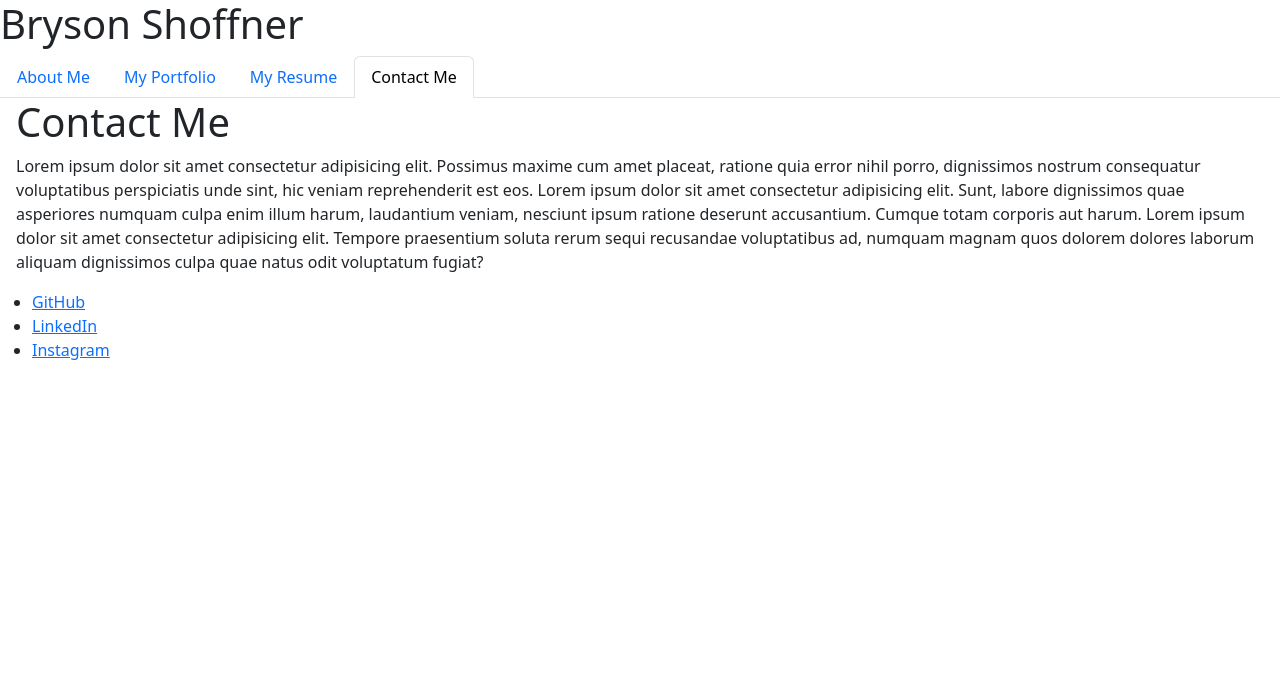
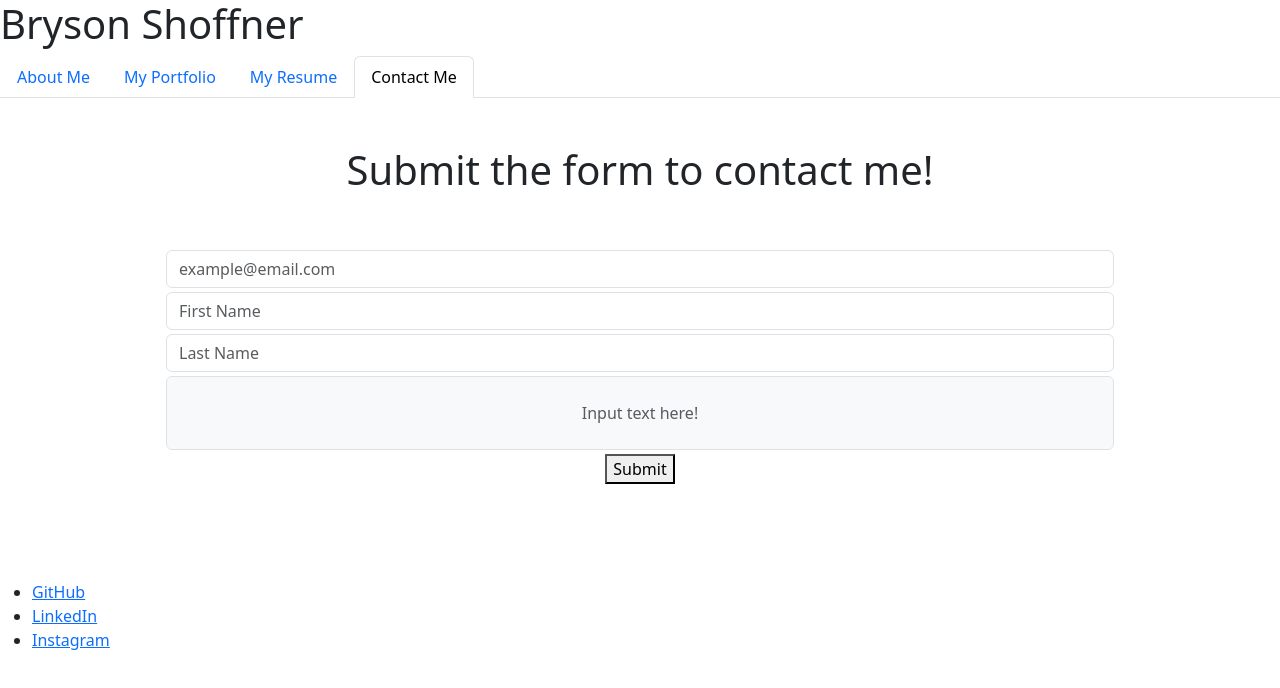
Before and after one commit to Bryson987081/react-portfolio-challenge, a React (Vite) app: page /Contact in a window 1280 px wide. Shown: the top 688 px of the page. Built offline with nearby package versions, Linux system fonts and the light colour scheme.

Commit message:
added form to contact page

```diff
--- a/src/pages/Contact.jsx
+++ b/src/pages/Contact.jsx
@@ -1,10 +1,87 @@
+import { useState } from "react";
+
+function validateEmail(email) {
+    const re = /^(([^<>()[\]\\.,;:\s@"]+(\.[^<>()[\]\\.,;:\s@"]+)*)|(".+"))@((\[[0-9]{1,3}\.[0-9]{1,3}\.[0-9]{1,3}\.[0-9]{1,3}\])|(([a-zA-Z\-0-9]+\.)+[a-zA-Z]{2,}))$/;
+    return re.test(String(email).toLowerCase());
+}
+
 export default function Contact() {
+    const [firstName, setFirstName] = useState('');
+    const [lastName, setLastName] = useState('');
+    const [email, setEmail] = useState('');
+    const [text, setText] = useState('');
+
+    const handleInputChange = (e) => {
+        const { target } = e;
+        const inputType = target.name;
+        const inputValue = target.value;
+
+        if (inputType === 'email') {
+            setEmail(inputValue);
+        } else if (inputType === 'firstName') {
+            setFirstName(inputValue);
+        } else if (inputType === 'lastName') {
+            setLastName(inputValue);
+        } else if (inputType === 'text') {
+            setText(inputValue);
+        }
+    };
+
+    const handleFormSubmit = (e) => {
+        e.preventDefault();
+
+        if (!validateEmail(email)) {
+            alert('Invalid Email');
+            return;
+        }
+
+        setFirstName('');
+        setLastName('');
+        setEmail('');
+        setText('');
+        alert(`Thank you ${firstName}!  I look forward to speaking to you!`)
+    };
+
     return (
-        <div>
-            <h1>Contact Me</h1>
-            <p>
-                Lorem ipsum dolor sit amet consectetur adipisicing elit. Possimus maxime cum amet placeat, ratione quia error nihil porro, dignissimos nostrum consequatur voluptatibus perspiciatis unde sint, hic veniam reprehenderit est eos. Lorem ipsum dolor sit amet consectetur adipisicing elit. Sunt, labore dignissimos quae asperiores numquam culpa enim illum harum, laudantium veniam, nesciunt ipsum ratione deserunt accusantium. Cumque totam corporis aut harum. Lorem ipsum dolor sit amet consectetur adipisicing elit. Tempore praesentium soluta rerum sequi recusandae voluptatibus ad, numquam magnam quos dolorem dolores laborum aliquam dignissimos culpa quae natus odit voluptatum fugiat?
-            </p>
+        <div className="m-6 p-5 container text-center">
+            <h1>Submit the form to contact me!</h1>
+            <form className="form p-5" onSubmit={handleFormSubmit}>
+                <input
+                    className="mb-1 form-control"
+                    value={email}
+                    name="email"
+                    onChange={handleInputChange}
+                    type="email"
+                    placeholder="example@email.com"
+                />
+                <input
+                    className="mb-1 form-control"
+                    value={firstName}
+                    name="firstName"
+                    onChange={handleInputChange}
+                    type="text"
+                    placeholder="First Name"
+                />
+                <input
+                    className="mb-1 form-control"
+                    value={lastName}
+                    name="lastName"
+                    onChange={handleInputChange}
+                    type="text"
+                    placeholder="Last Name"
+                />
+                <input
+                    className="mb-1 p-4 input-group-text form-control"
+                    value={text}
+                    name="text"
+                    onChange={handleInputChange}
+                    type="text"
+                    placeholder="Input text here!"
+                />
+                <button type="submit">
+                    Submit
+                </button>
+            </form>
         </div>
-    );
+    )
 }
```
